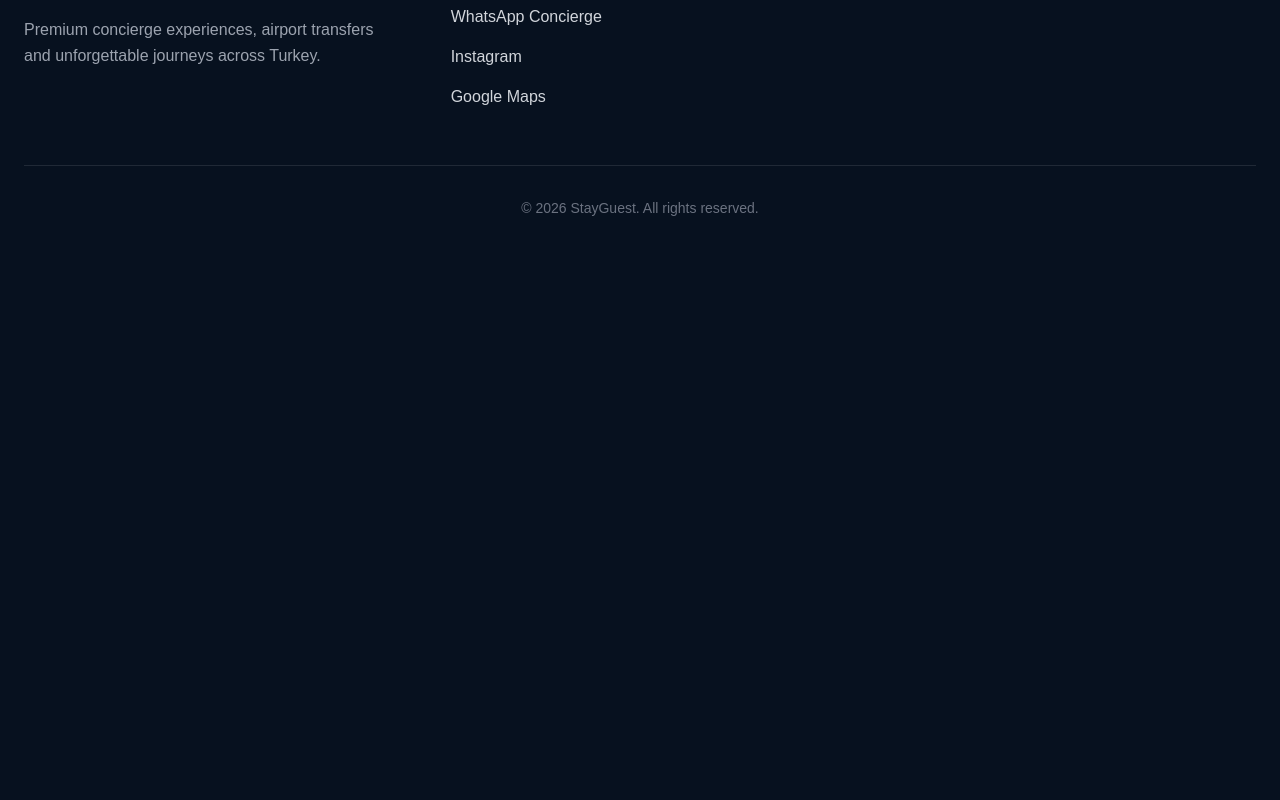
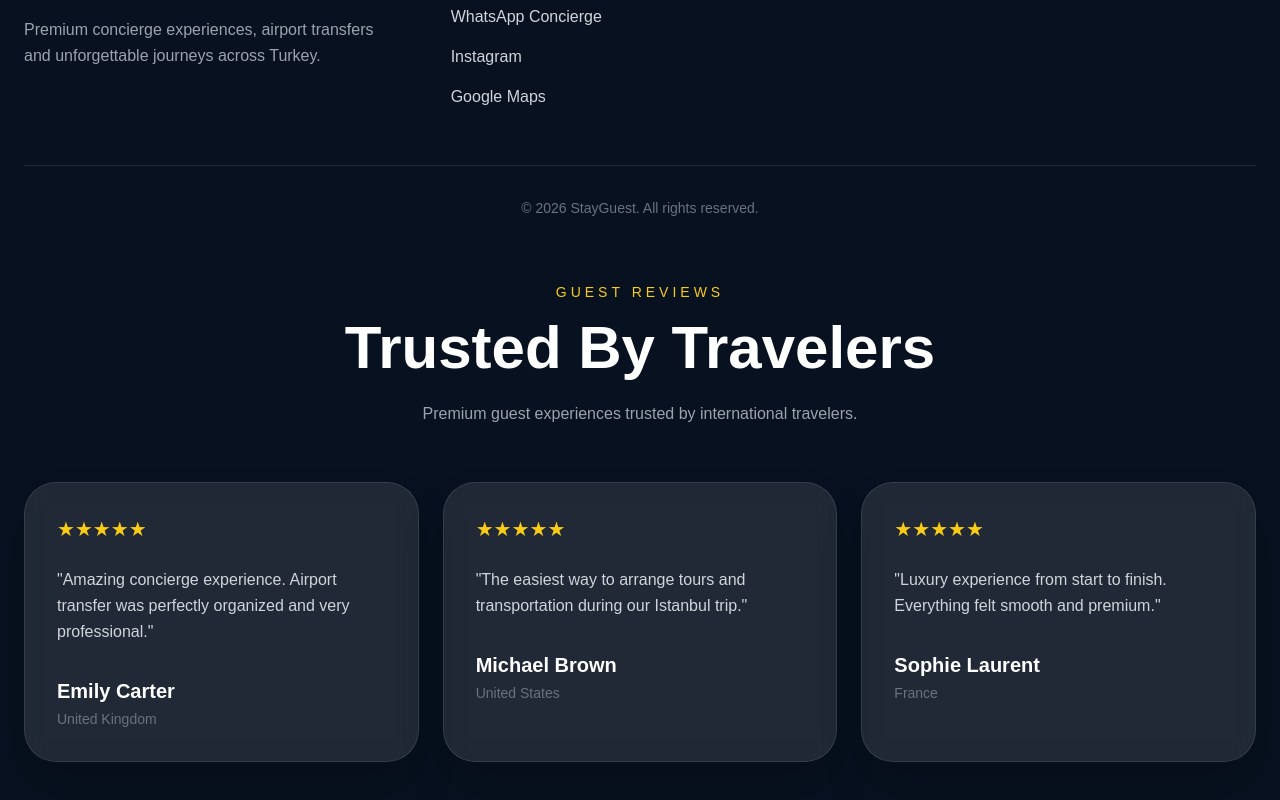
Before and after one commit to frozen1903/stayroutes, a Next.js app: page / in a window 1280 px wide. Shown: the part 2158-2958 px from the top of the page. Before the commit the page ends 2440 px from the top, so only its background shows below. Built offline with nearby package versions, Linux system fonts and the light colour scheme.

Commit message:
Update page.jsx

```diff
--- a/app/page.jsx
+++ b/app/page.jsx
@@ -3,6 +3,8 @@ import Hero from '../components/Hero'
 import Services from '../components/Services'
 import Fleet from '../components/Fleet'
 import Footer from '../components/Footer'
+import Reviews from '../components/Reviews'
+
 
 export default function Home(){
   return(
@@ -12,6 +14,7 @@ export default function Home(){
       <Services/>
       <Fleet/>
       <Footer/>
+      <Reviews/>
 <a
   href="https://wa.me/90555555555"
   className="hidden md:flex fixed bottom-6 right-6 bg-green-500 hover:bg-green-400 transition-all duration-300 text-white w-16 h-16 rounded-full items-center justify-center text-3xl shadow-2xl z-50"
```
